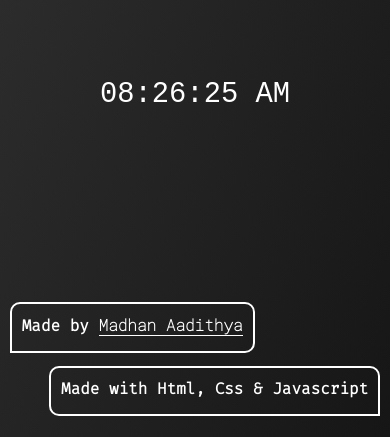
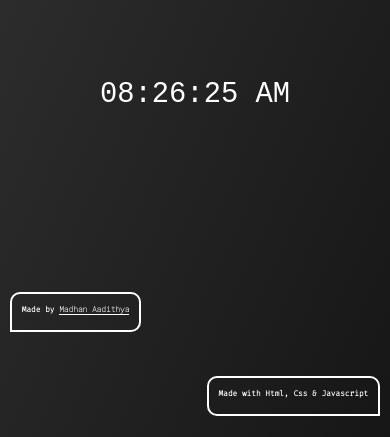
Before and after one commit to MadhanDevlpr/Js-Clock, a plain HTML site: page index.html in a window 390 px wide. Shown: the part 407-844 px from the top of the page. Drawn offline with nearby package versions, Linux system fonts and the light colour scheme.

Commit message:
_ _ _ _ _ _ _ _ _ _ _ _ _ _ _ _ _ _ _ _ _ _

```diff
--- a/css/style.css
+++ b/css/style.css
@@ -36,7 +36,7 @@
     position: absolute;
     right: 2.5%;
     bottom: 2.5%;
-    font-size: 1rem;
+    font-size:1vw;
     font-family: 'Fira Code', monospace;
     font-weight: 900;
     color: white;
@@ -51,8 +51,8 @@
 #madeby{
     position: absolute;
     left: 2.5%;
-    bottom: 10%;
-    font-size: 1rem;
+    bottom: 12.5%;
+    font-size:1vw;
     font-family: 'Fira Code', monospace;
     font-weight: 900;
     color: white;
@@ -70,3 +70,8 @@
     text-decoration: none;
     border-bottom: 1px solid white;
 }
+@media (max-width:992px){
+    #made, #madeby{
+        font-size: 2vw;
+    }
+}
```
